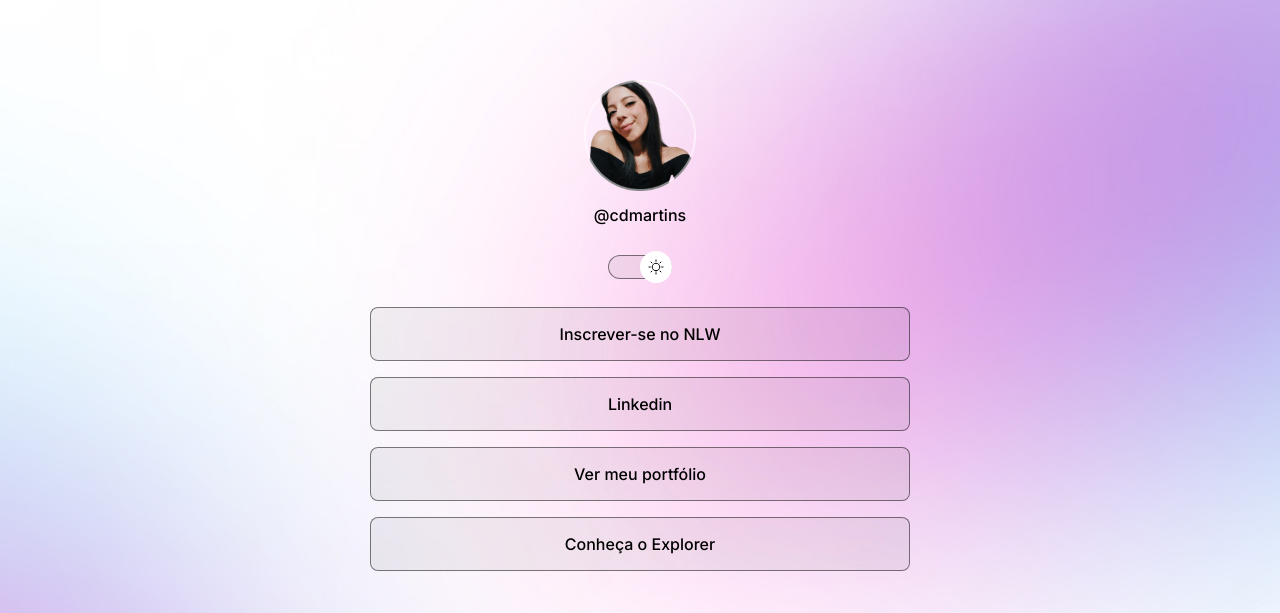
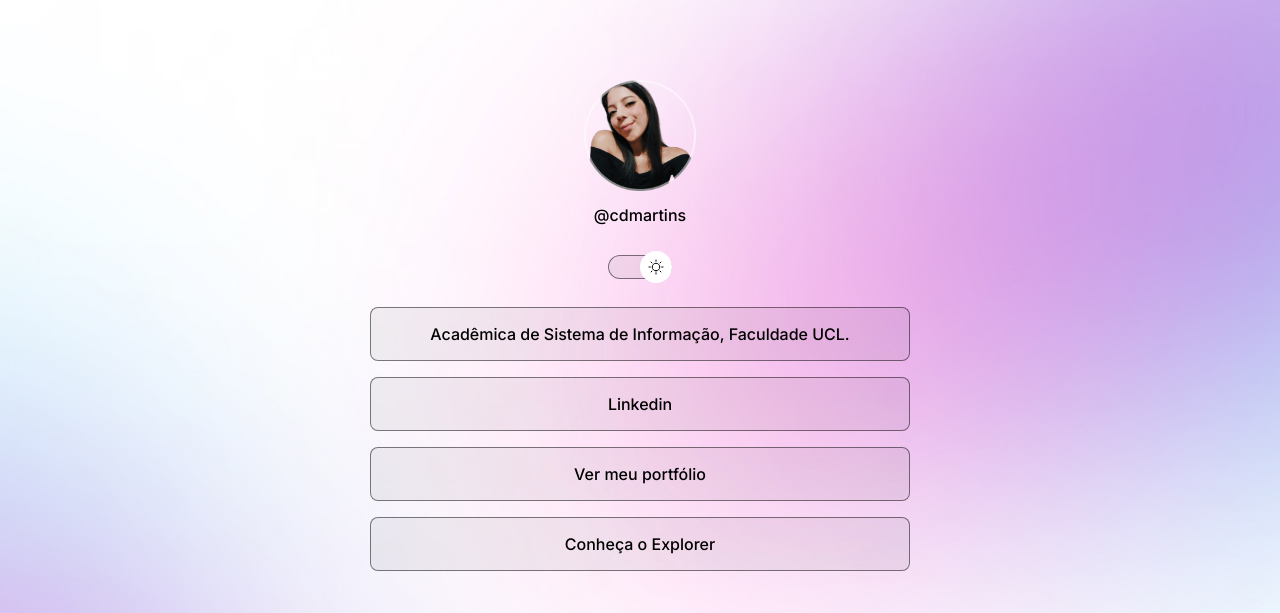
Before and after one commit to cdmartins/primeiro_projeto_frontend, a plain HTML site: page index.html in a window 1280 px wide. Shown: the top 613 px of the page. Drawn offline with nearby package versions, Linux system fonts and the light colour scheme.

Commit message:
mudando o primeiro bloco de link

```diff
--- a/index.html
+++ b/index.html
@@ -30,7 +30,12 @@
 
       <ul>
         <li>
-          <a href="#">Inscrever-se no NLW</a>
+          <a
+            href="https://www.ucl.br/graduacao/informatica-sistemas-de-informacao/"
+            target="_blank"
+            rel="noopener noreferrer"
+            >Acadêmica de Sistema de Informação, Faculdade UCL.</a
+          >
         </li>
 
         <li>
@@ -96,7 +101,8 @@
       </div>
 
       <footer>
-        Feito com ♥ pela <a href="https://rocketseat.com.br/">Rocketseat</a> e por mim também &#128522;
+        Feito com ♥ pela <a href="https://rocketseat.com.br/">Rocketseat</a> e
+        por mim também &#128522;
       </footer>
     </div>
 
```
